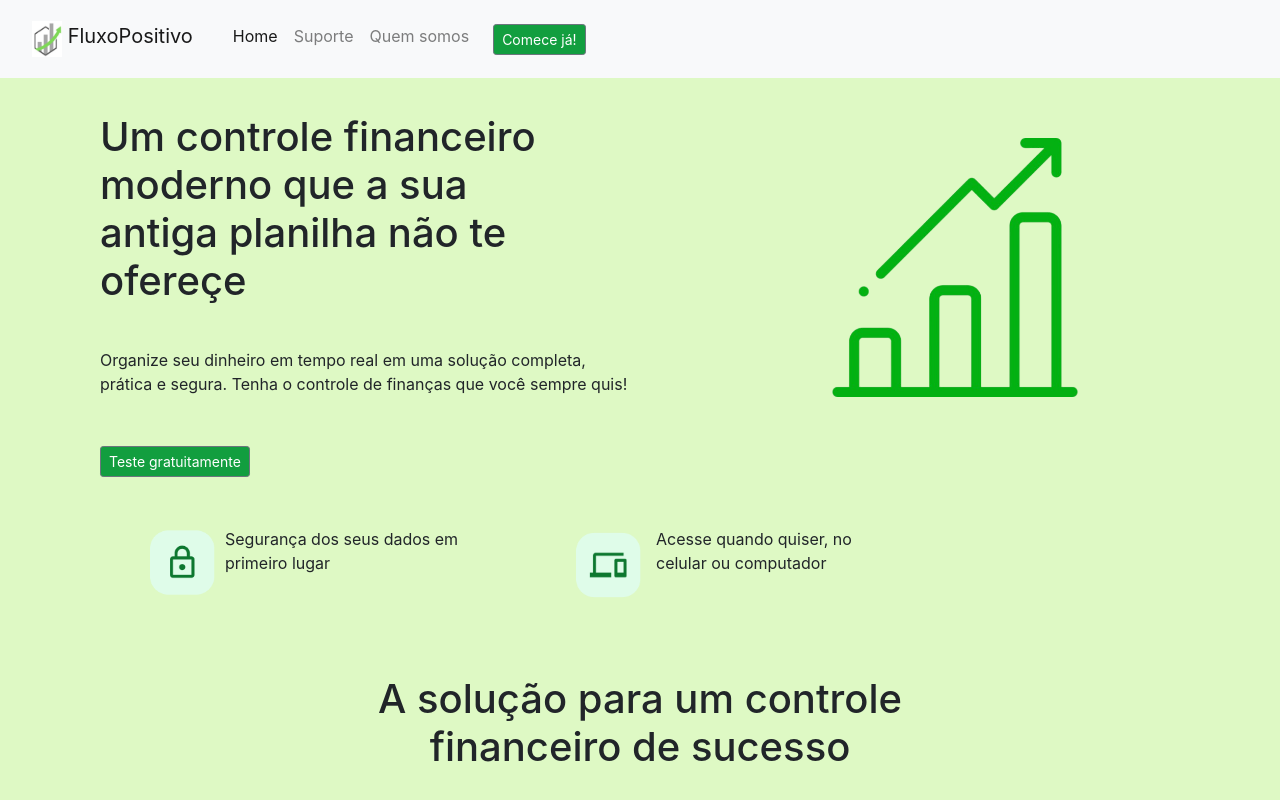
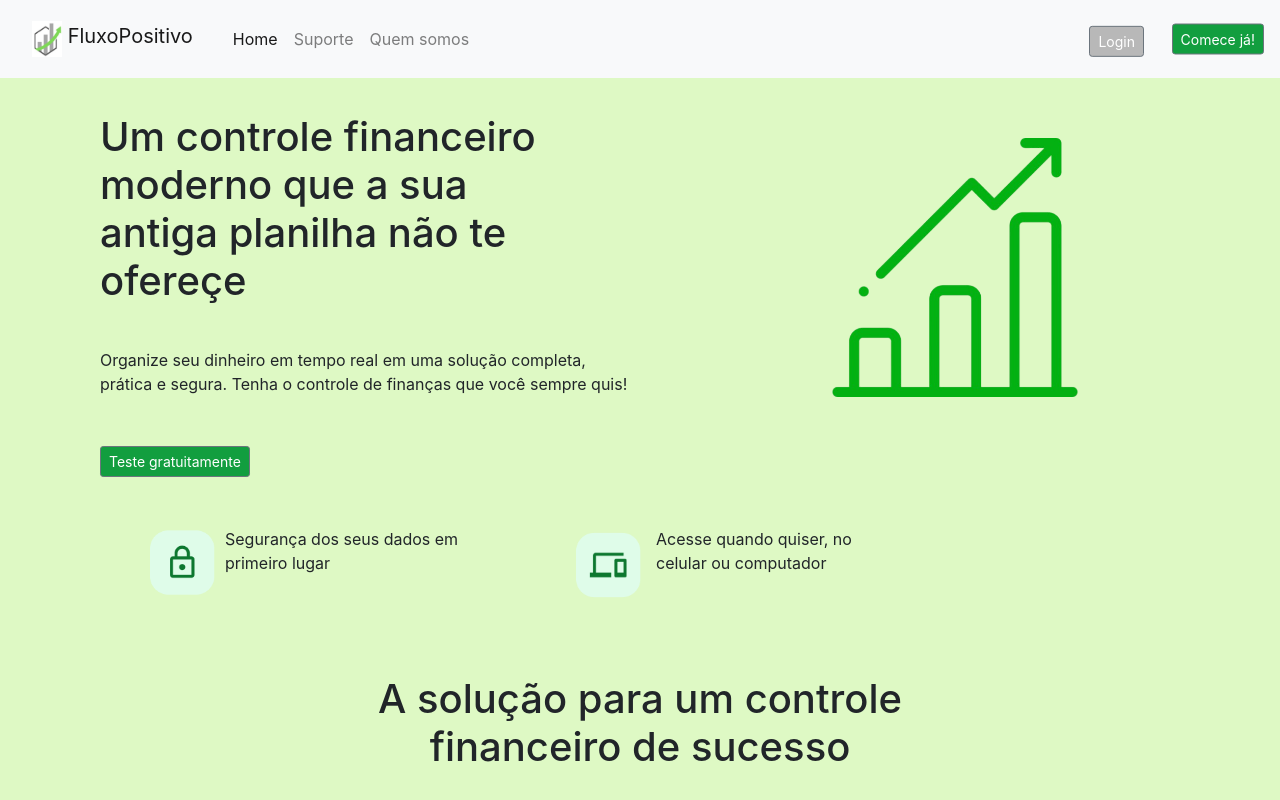
Before and after one commit to ExtraProjects860/Project-Financial-Management, a plain HTML site: page project/VIEW/index.html in a window 1280 px wide. Shown: the top 800 px of the page. Drawn offline with nearby package versions, Linux system fonts and the light colour scheme.

Commit message:
corrigindo o header
-  adicionando o botão de login,  colocando os botões do header a direita, e colocando os respectivos links

```diff
--- a/project/CSS/landingPage.css
+++ b/project/CSS/landingPage.css
@@ -3,6 +3,11 @@ body{
 }
 
 /* Css Responsavel por alterar a parte do branding do site*/
+
+/* Header*/
+#ordemBotao{
+    float: right;
+}
 
 /*Tag de busca = Parte_1 css inicio*/
 .Parte_1 img{
--- a/project/VIEW/index.html
+++ b/project/VIEW/index.html
@@ -38,12 +38,23 @@
                     <li class="nav-item">
                         <a class="nav-link" href="#">Quem somos</a>
                     </li>
-                    <nav class="navbar navbar-light">
+                    <div id="ordemBotao">
+                        <nav class="navbar bg-body-tertiary" style="position: absolute;top: 50%; right: 120px; transform: translateY(-45%);">
                             <form class="#">
                                 <button class="btn btn-sm btn-outline-secondary" type="button"
-                                style="background-color: #129E3F; color:#ffff"><a href="../VIEW/registro.html" style="color: #ffff; text-decoration: none;">Comece já!</a></button>
+                                    style="background-color: #b8b8b8; color:#ffff"><a href="../VIEW/login.html"
+                                        style="color: #ffff; text-decoration: none;">Login</a></button>
                             </form>
                         </nav>
+                    </div>
+                    <nav class="navbar navbar-light" style="position: absolute;top: 50%; right: 0; transform: translateY(-50%);">
+                        <form class="#">
+                            <button class="btn btn-sm btn-outline-secondary" type="button"
+                                style="background-color: #129E3F; color:#ffff"><a href="../VIEW/registro.html"
+                                    style="color: #ffff; text-decoration: none;">Comece já!</a></button>
+                        </form>
+                    </nav>
+
             </div>
         </nav>
     </Header>
@@ -262,7 +273,9 @@
                 </a>
                 <a href="#" style="margin-left: 19%; color: #787878;">Politica de privacidade</a>
                 <a href="" style="margin-left: 19%; color: #787878;">Termos de serviços</a>
-              <button class="btn btn-outline-success me-2" type="button" style="margin-left: 8%;"><a href="../VIEW/registro.html" style="color: #787878; text-decoration: none;">Começe gratuitamente!</a></button>
+                <button class="btn btn-outline-success me-2" type="button" style="margin-left: 8%;"><a
+                        href="../VIEW/registro.html" style="color: #787878; text-decoration: none;">Começe
+                        gratuitamente!</a></button>
                 <p style="margin-bottom: 0%;">@Tecnologicos.Inc</p>
             </div>
     </footer>
```
Lines whose indentation alone changed are shown as unchanged.
